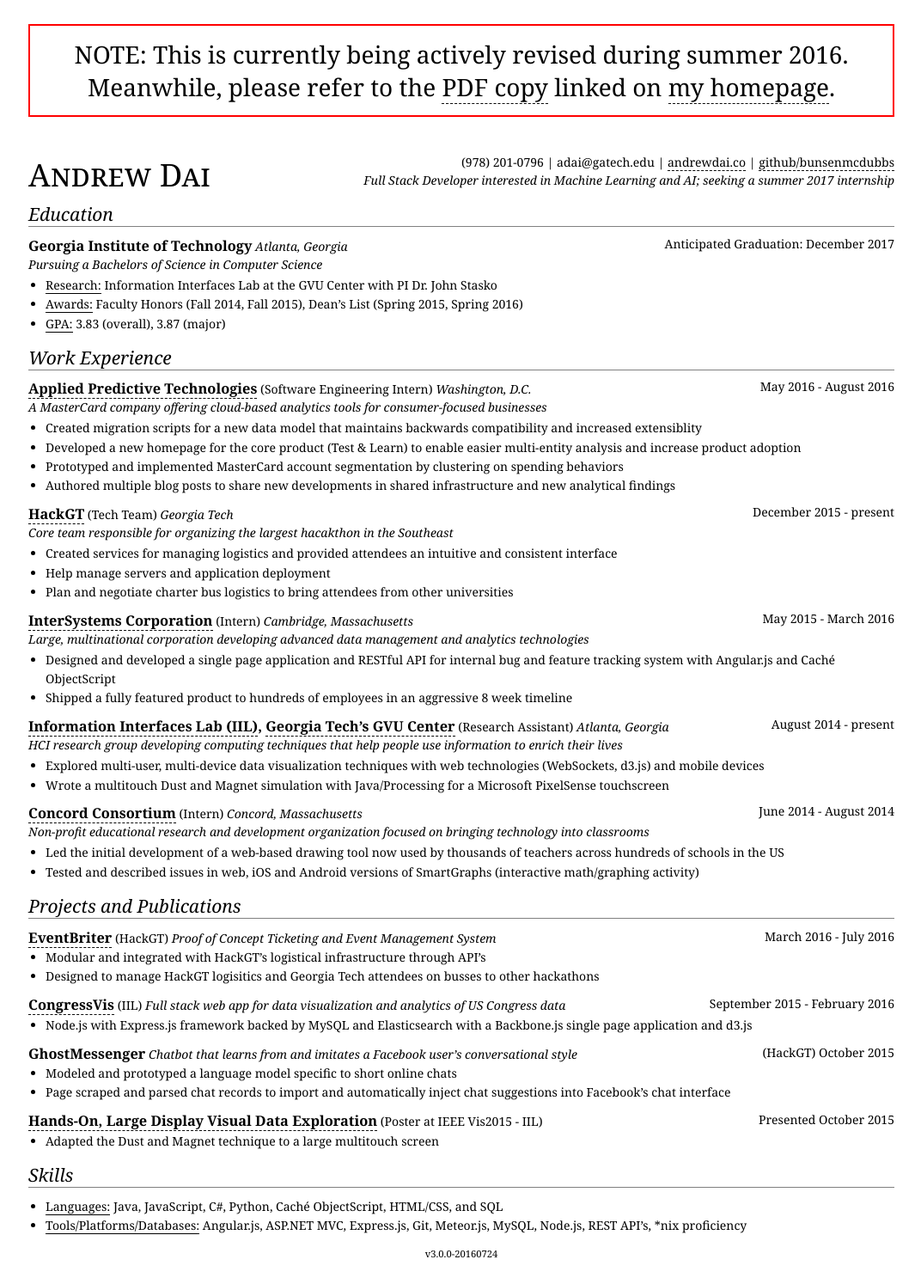
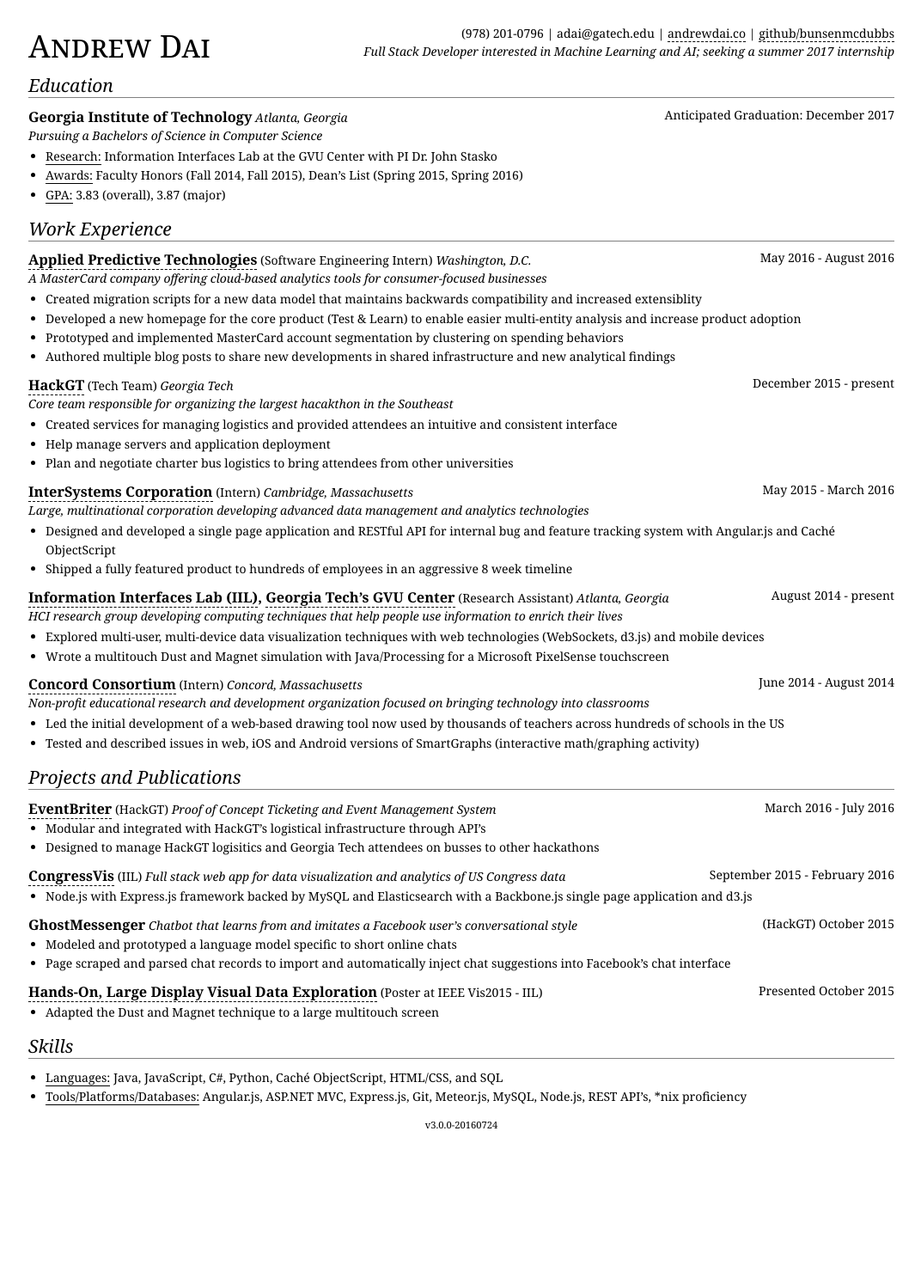
Before and after one commit to bunsenmcdubbs/bunsenmcdubbs.github.io, a Jekyll site: the page resume/index.html, which Jekyll copies as it is, in a window 1280 px wide. Shown: the whole page at 86% size, without its empty margins (103-1175 px from the left). Built offline with Jekyll 4.4.1, drawn with Linux system fonts in a browser that asks for light colours; after the commit the page ends 1344 px from its top, so only the background shows below that.

Commit message:
remove 'not ready' notice at top

```diff
--- a/resume/index.html
+++ b/resume/index.html
@@ -10,12 +10,12 @@
 
 <header>
 
-  <div class="no-print" style="margin-bottom: 3em; padding: 1em; border: 2px solid red;">
+  <!-- <div class="no-print" style="margin-bottom: 3em; padding: 1em; border: 2px solid red;">
     <h1>NOTE: This is currently being actively revised during summer 2016.
       <br>Meanwhile, please refer to the
       <a href="https://www.dropbox.com/s/vwtjrxifyw940ma/Resume.pdf?dl=0">PDF copy</a>
       linked on <a href="http://andrewdai.co">my homepage</a>.</h1>
-  </div>
+  </div> -->
 
   <h1 id="name">Andrew Dai</h1>
 
```
